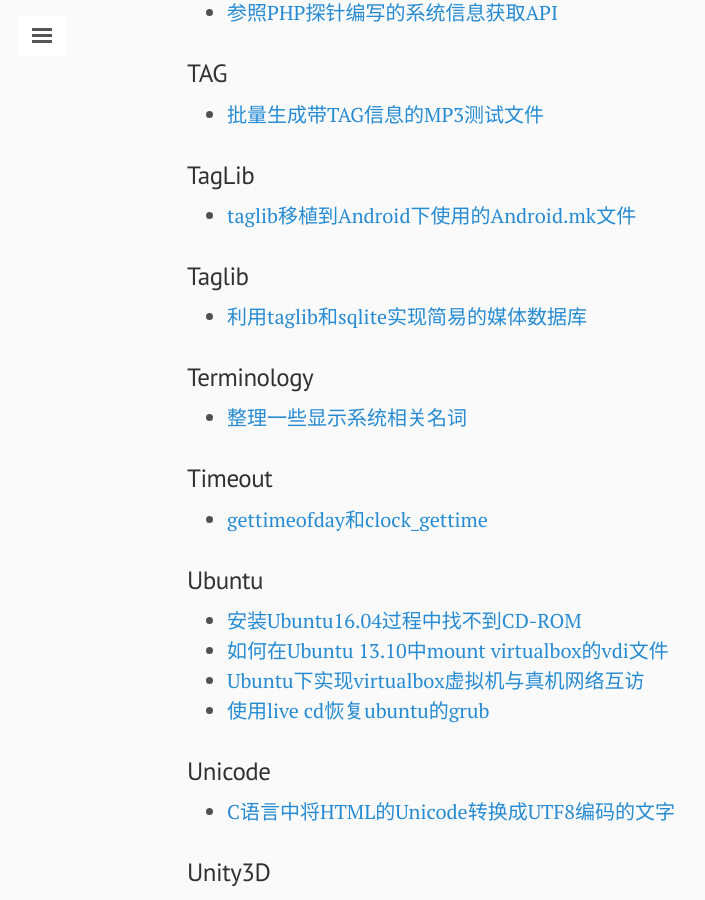
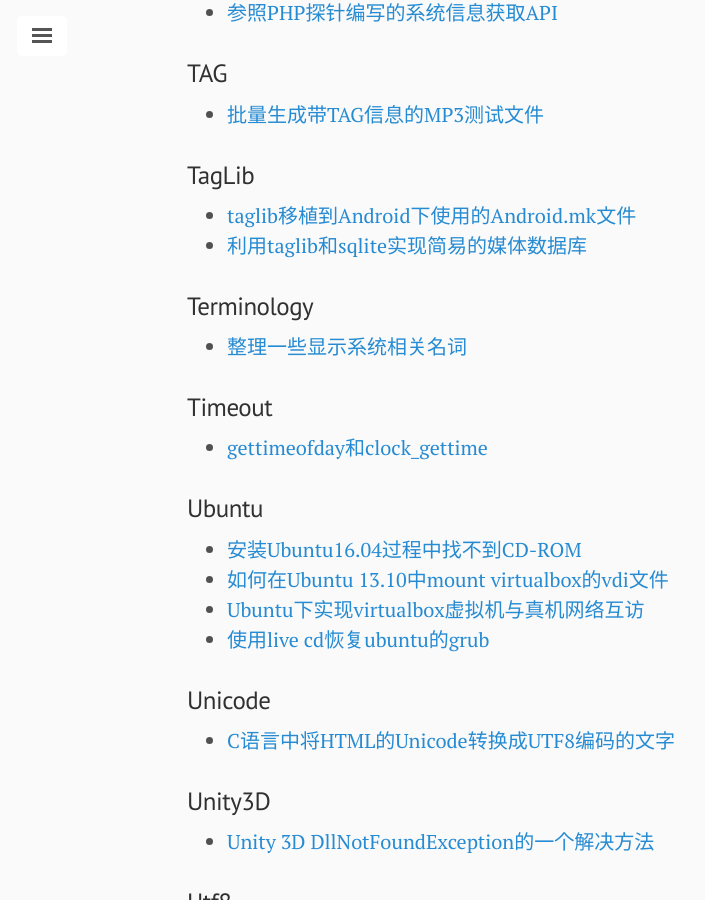
Before and after one commit to zeerd/zeerd.github.io, a Jekyll site: the page built from tags.html, in a window 1280 px wide and 900 px high, scrolled down 8464 px. Shown: the whole window, without its empty margins (43-748 px from the left). Built offline with Jekyll 4.4.1, drawn with Linux system fonts in a browser that asks for light colours.

Commit message:
Update 2013-03-18-media-database.html

```diff
--- a/_posts/2013-03-18-media-database.html
+++ b/_posts/2013-03-18-media-database.html
@@ -1,7 +1,7 @@
 ---
 layout: post
 title: 利用taglib和sqlite实现简易的媒体数据库
-tag: [Taglib,Sqlite]
+tag: [TagLib,Sqlite]
 ---
 现在的各种媒体播放器及用户，已经不再满足于仅将文件系统中的目录结构罗列出来以供听众选择的传统操作方式了。越来越多的媒体播放器开始支持按着演唱者（artist）、专辑名称（album）来进行歌曲的归类和播放。<br><br>
 <!--break-->
```
